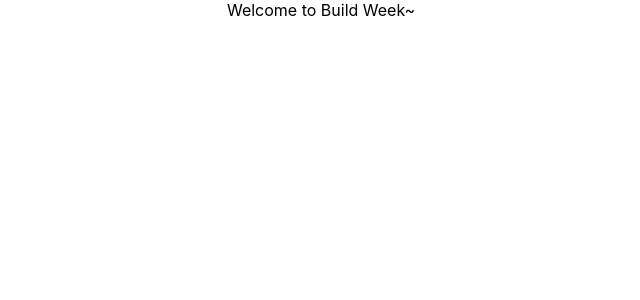
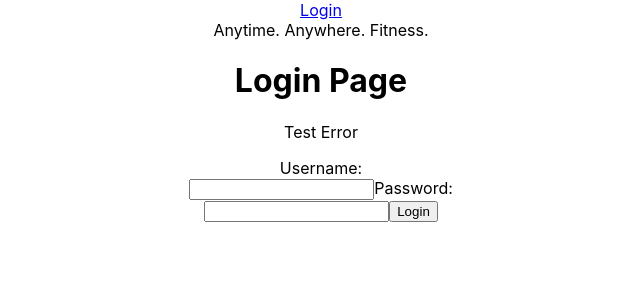
Before and after one commit to Build-Week-AnywhereFitness-1021/front-end, a React (Create React App) app: page /login in a window 1280 px wide. Shown: the top 300 px of the page, without its empty margins (319-959 px from the left). Built offline with nearby package versions, Linux system fonts and the light colour scheme.

Commit message:
installed browserRouter, created Login path, and bare Nav component.

```diff
--- a/src/App.js
+++ b/src/App.js
@@ -1,9 +1,17 @@
 import './App.css';
+import {Route, Switch} from 'react-router-dom';
+
+import Nav from './components/Nav';
+import Login from './components/Login/Login';
 
 function App() {
   return (
     <div className="App">
-      Welcome to Build Week~
+      <Nav />
+      Anytime. Anywhere. Fitness.
+      <Route path="/login">
+        <Login />
+      </Route>
     </div>
   );
 }
--- a/src/components/Login/Login.js
+++ b/src/components/Login/Login.js
@@ -58,3 +58,5 @@ const Login = () => {
 
 
 }
+
+export default Login;
--- /dev/null
+++ b/src/components/Nav.js
@@ -0,0 +1,14 @@
+import React from 'react';
+import {Link} from 'react-router-dom';
+
+const Nav = () => {
+    return (
+        <div>
+            <Link to="/login">
+                Login
+            </Link>
+        </div>
+    )
+}
+
+export default Nav;
--- a/src/index.js
+++ b/src/index.js
@@ -2,7 +2,7 @@ import React from 'react';
 import ReactDOM from 'react-dom';
 import './index.css';
 import App from './App';
-import reportWebVitals from './reportWebVitals';
+import {BrowserRouter as Router} from 'react-router-dom';
 
 import { createStore } from 'redux';
 import reducer from './reducers';
@@ -12,12 +12,9 @@ const store = createStore(reducer);
 
 ReactDOM.render(
   <Provider store={store}>
-    <App />
+    <Router>
+      <App />
+    </Router>
   </Provider>,
   document.getElementById('root')
 );
-
-// If you want to start measuring performance in your app, pass a function
-// to log results (for example: reportWebVitals(console.log))
-// or send to an analytics endpoint. Learn more: https://bit.ly/CRA-vitals
-reportWebVitals();
--- a/src/reportWebVitals.js
+++ /dev/null
@@ -1,13 +0,0 @@
-const reportWebVitals = onPerfEntry => {
-  if (onPerfEntry && onPerfEntry instanceof Function) {
-    import('web-vitals').then(({ getCLS, getFID, getFCP, getLCP, getTTFB }) => {
-      getCLS(onPerfEntry);
-      getFID(onPerfEntry);
-      getFCP(onPerfEntry);
-      getLCP(onPerfEntry);
-      getTTFB(onPerfEntry);
-    });
-  }
-};
-
-export default reportWebVitals;
```
Also changed, not shown: src/setupTests.js (deleted, +0 -5 lines), 1 other file (tests, documents, lock files or other folders).
